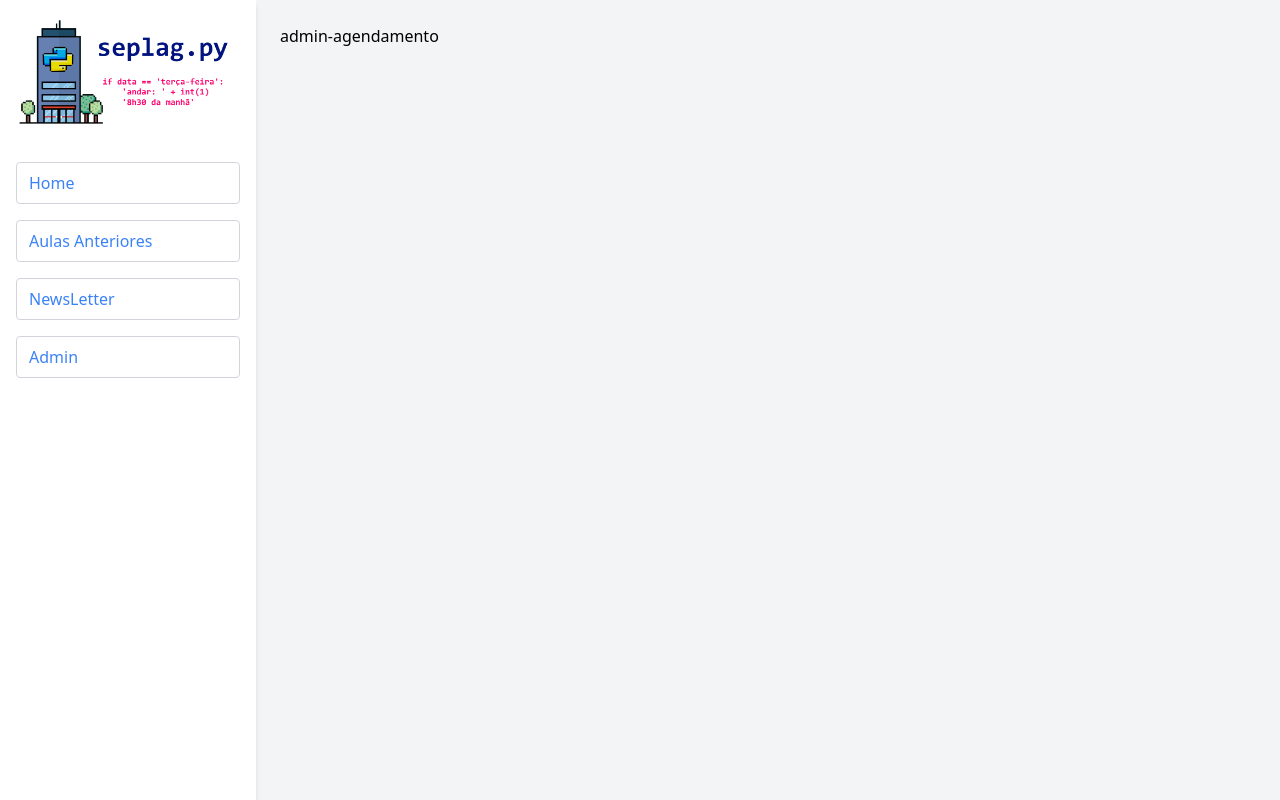
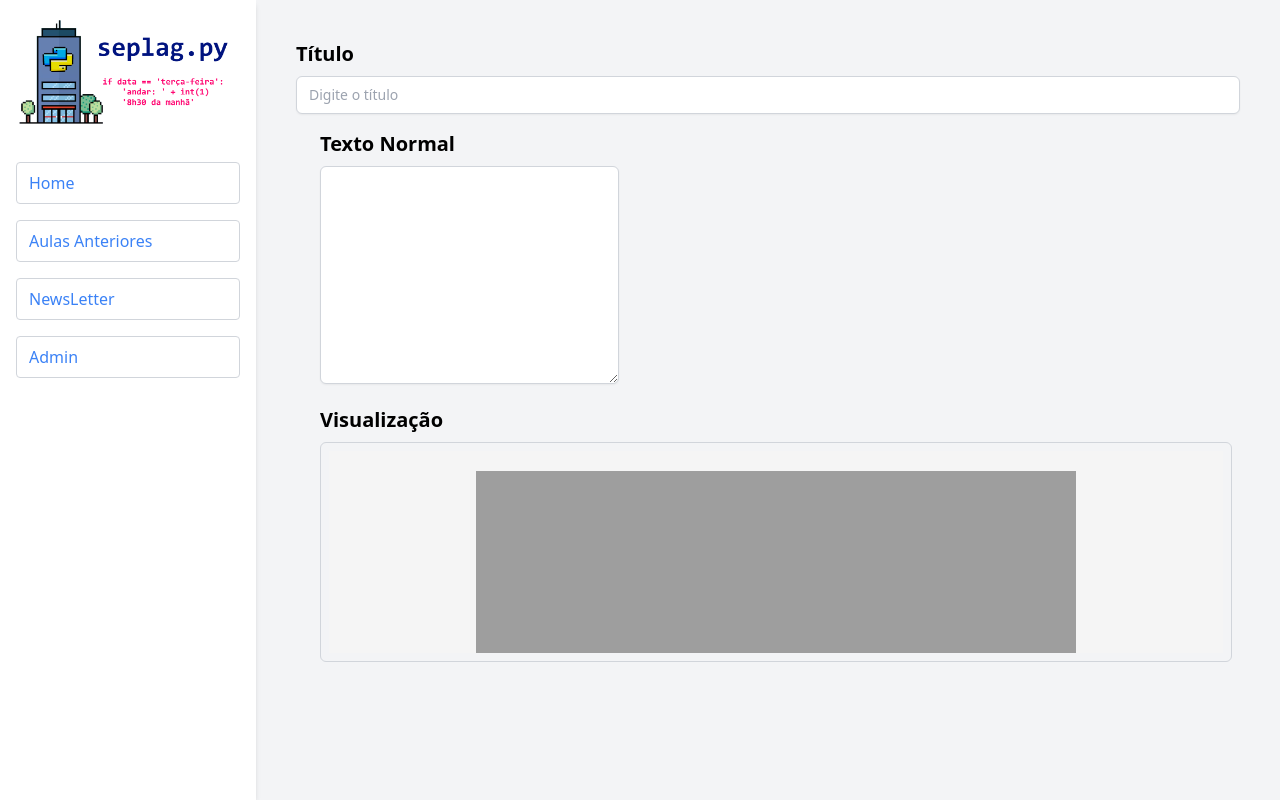
Before and after one commit to DadosGovPE/seplag.py, a React (Vite) app in the folder web/: page /admin-agendamento in a window 1280 px wide. Built offline with nearby package versions, Linux system fonts and the light colour scheme.

Commit message:
update: init agendamento

```diff
--- a/web/src/pages/admin/admin-agendamento/admin-agendamento.tsx
+++ b/web/src/pages/admin/admin-agendamento/admin-agendamento.tsx
@@ -1,6 +1,127 @@
+import React, { useState } from 'react';
 
-export default function Admin_agendamento() {
+const AdminAgendamento = () => {
+  const [title, setTitle] = useState('');
+  const [textContent, setTextContent] = useState('');
+
+  const handleTitleChange = (event) => {
+    setTitle(event.target.value);
+  };
+
+  const handleTextChange = (event) => {
+    setTextContent(event.target.value);
+  };
+
+
+
+  // Template padrão para HTML
+  const defaultHtmlTemplate = `
+    <!DOCTYPE html>
+    <html lang="pt-BR">
+    <head>
+        <meta charset="UTF-8">
+        <title>${title}</title>
+        <style>
+            body {
+                font-family: Arial, sans-serif;
+                margin: 0;
+                padding: 0;
+            }
+            .body__ {
+                background-color: #f5f5f5; /* Light grey */
+            }
+            .banner {
+                width: 100%;
+                text-align: center;
+                padding: 20px 0;
+            }
+            .banner img {
+                max-width: 100%;
+                height: auto;
+            }
+            .container {
+                max-width: 600px;
+                margin: 20px auto;
+                padding: 20px;
+                background-color: white;
+            }
+            h1, h2 {
+                color: #333;
+            }
+            ul {
+                list-style-type: disc;
+                padding-left: 20px;
+            }
+            .msg {
+                font-size:1.25rem;
+            }
+            .footer {
+                background-color: #0094FF;
+                color: white;
+                text-align: center;
+                padding: 0.3rem;
+            }
+        </style>
+    </head>
+    <body>
+    <div class="body__">
+        <div class="banner">
+            <img src=":header_img" alt="Banner Image" width="600" height="300">
+        </div>
+
+        <div class="container">
+            <p>Toda terça, 8h30 da manhã</p>
+            <h1>🐍 Encontro 6 - (${title})</h1>
+            <div class="msg">
+            ${textContent}
+            </div>
+            <div class="footer">
+                © 2024 - IG/Seplag.py
+            </div>
+        </div>
+    </div>
+    </body>
+    </html>
+  `;
+
   return (
-    <div>admin-agendamento</div>
-  )
-}
+    <div className="flex flex-wrap space-x-4 p-4">
+      <div className="w-full mb-4">
+        <h2 className="text-xl font-semibold mb-2">Título</h2>
+        <input
+          type="text"
+          value={title}
+          onChange={handleTitleChange}
+          className="w-full px-3 py-2 border border-gray-300 rounded-md shadow-sm focus:ring-indigo-500 focus:border-indigo-500 sm:text-sm"
+          placeholder="Digite o título"
+        />
+      </div>
+
+      <div className="w-full md:w-1/3 px-2 mb-4">
+        <h2 className="text-xl font-semibold mb-2">Texto Normal</h2>
+        <textarea
+          value={textContent}
+          onChange={handleTextChange}
+          rows={10}
+          className="w-full px-3 py-2 border border-gray-300 rounded-md shadow-sm focus:ring-indigo-500 focus:border-indigo-500 sm:text-sm"
+        />
+      </div>
+
+
+
+      <div className="w-full md:w-3/3 px-2 mb-4">
+        <h2 className="text-xl font-semibold mb-2">Visualização</h2>
+        <div className="border border-gray-300 rounded-md p-2 h-full overflow-auto">
+          <iframe
+            title="Visualização"
+            srcDoc={defaultHtmlTemplate.replace('${title || "Título Padrão"}', title).replace('${textContent || ...}', textContent)}
+            className="w-full h-full border-0"
+          />
+          <pre className="whitespace-pre-wrap mt-4">{textContent}</pre>
+        </div>
+      </div>
+    </div>
+  );
+};
+
+export default AdminAgendamento;
--- /dev/null
+++ b/web/src/pages/admin/admin-agendamento/default_html.tsx
@@ -0,0 +1 @@
+export const template_html =
```
